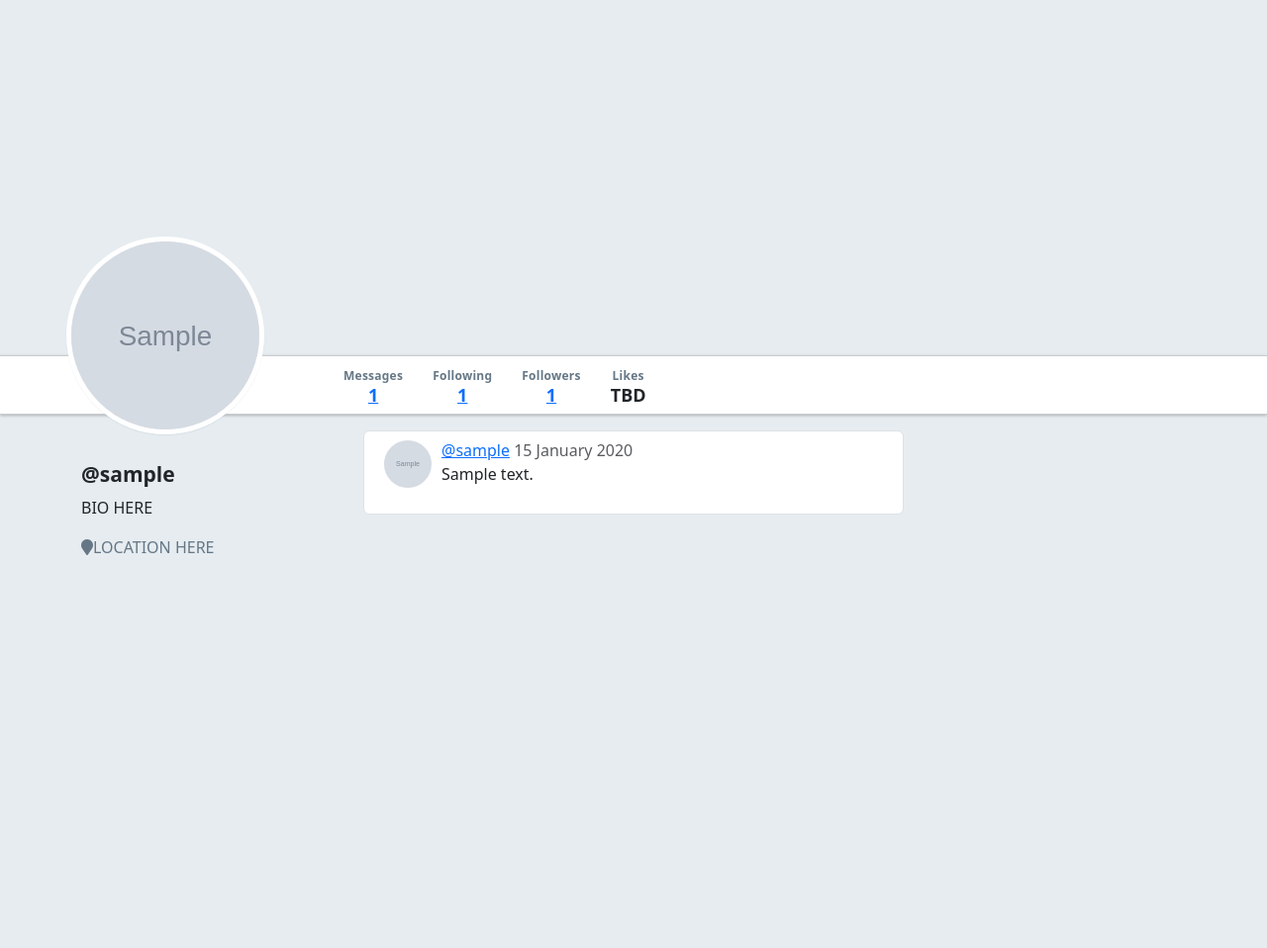
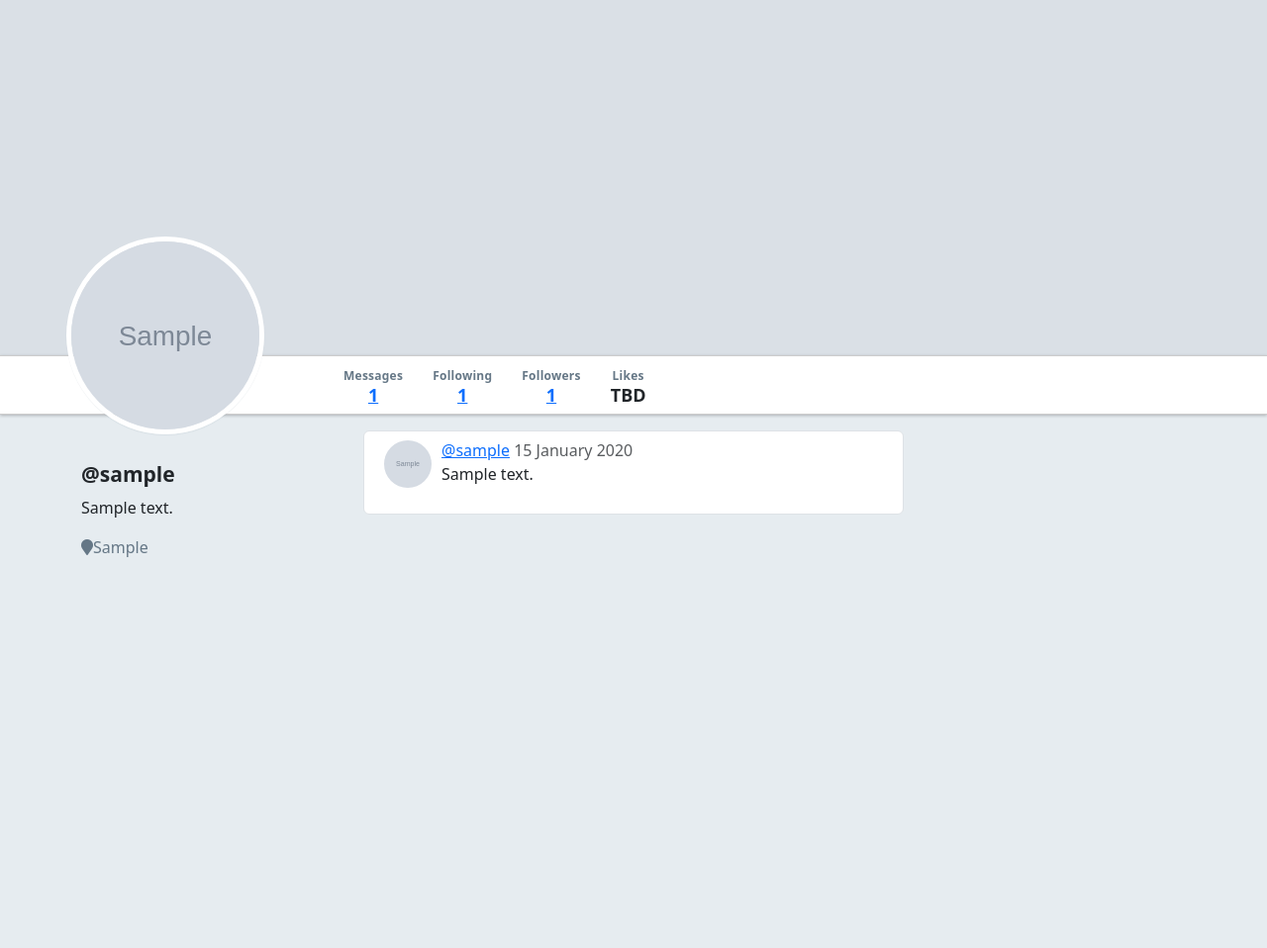
Before and after one commit to BloodBirdSong/warbler, a Flask app: page /users/1 in a window 1280 px wide. Shown: the part 47-1005 px from the top of the page at 99% size. Run offline with Flask 2, Linux system fonts and the light colour scheme; tables that the repository leaves empty hold one stand-in row (Sample ...); some libraries are stand-ins or nearby versions.

Commit message:
fixed small issues
fixed the location
fixed the bio
added bio to cards

need to revise header img, if not defalt it brakes

```diff
--- a/static/stylesheets/style.css
+++ b/static/stylesheets/style.css
@@ -180,6 +180,12 @@ nav + .container {
   box-shadow: 0 1px 1px rgba(136, 153, 166, 0.15);
 }
 
+
+#profile-header{
+  width: 100%;
+  display: flex;
+}
+
 .timeline-image {
   border-radius: 48px;
   height: 48px;
--- a/templates/users/detail.html
+++ b/templates/users/detail.html
@@ -2,7 +2,8 @@
 
 {% block content %}
 
-<div id="warbler-hero" class="full-width"></div>
+<div id="warbler-hero" class="full-width">
+  <img src="{{ user.header_image_url }}" alt="Image for {{ user.username }}" id="profile-header"></div>
 <img src="{{ user.image_url }}" alt="Image for {{ user.username }}" id="profile-avatar">
 <div class="row full-width">
   <div class="container">
@@ -55,11 +56,11 @@
   </div>
 </div>
 
-<div class="row">
+<div class="row" id="body">
   <div class="col-sm-3">
     <h4 id="sidebar-username">@{{ user.username }}</h4>
-    <p>BIO HERE</p>
-    <p class="user-location"><span class="fa fa-map-marker"></span>LOCATION HERE</p>
+    <p>{{user.bio}}</p>
+    <p class="user-location"><span class="fa fa-map-marker"></span>{{user.location}}</p>
   </div>
 
   {% block user_details %}
--- a/templates/users/followers.html
+++ b/templates/users/followers.html
@@ -30,7 +30,7 @@
                 {% endif %}
 
               </div>
-              <p class="card-bio">BIO HERE</p>
+              <p class="card-bio">{{users.bio}}</p>
             </div>
           </div>
         </div>
--- a/templates/users/following.html
+++ b/templates/users/following.html
@@ -28,7 +28,7 @@
                 {% endif %}
 
               </div>
-              <p class="card-bio">BIO HERE</p>
+              <p class="card-bio">{{user.bio}}</p>
             </div>
           </div>
         </div>
--- a/templates/users/index.html
+++ b/templates/users/index.html
@@ -36,7 +36,7 @@
                     {% endif %}
 
                   </div>
-                  <p class="card-bio">BIO HERE</p>
+                  <p class="card-bio">{{user.bio}}</p>
                 </div>
               </div>
             </div>
```
Also changed, not shown: other parts of static/stylesheets/style.css (+1 -0 lines), app.py (+1 -6 lines).
